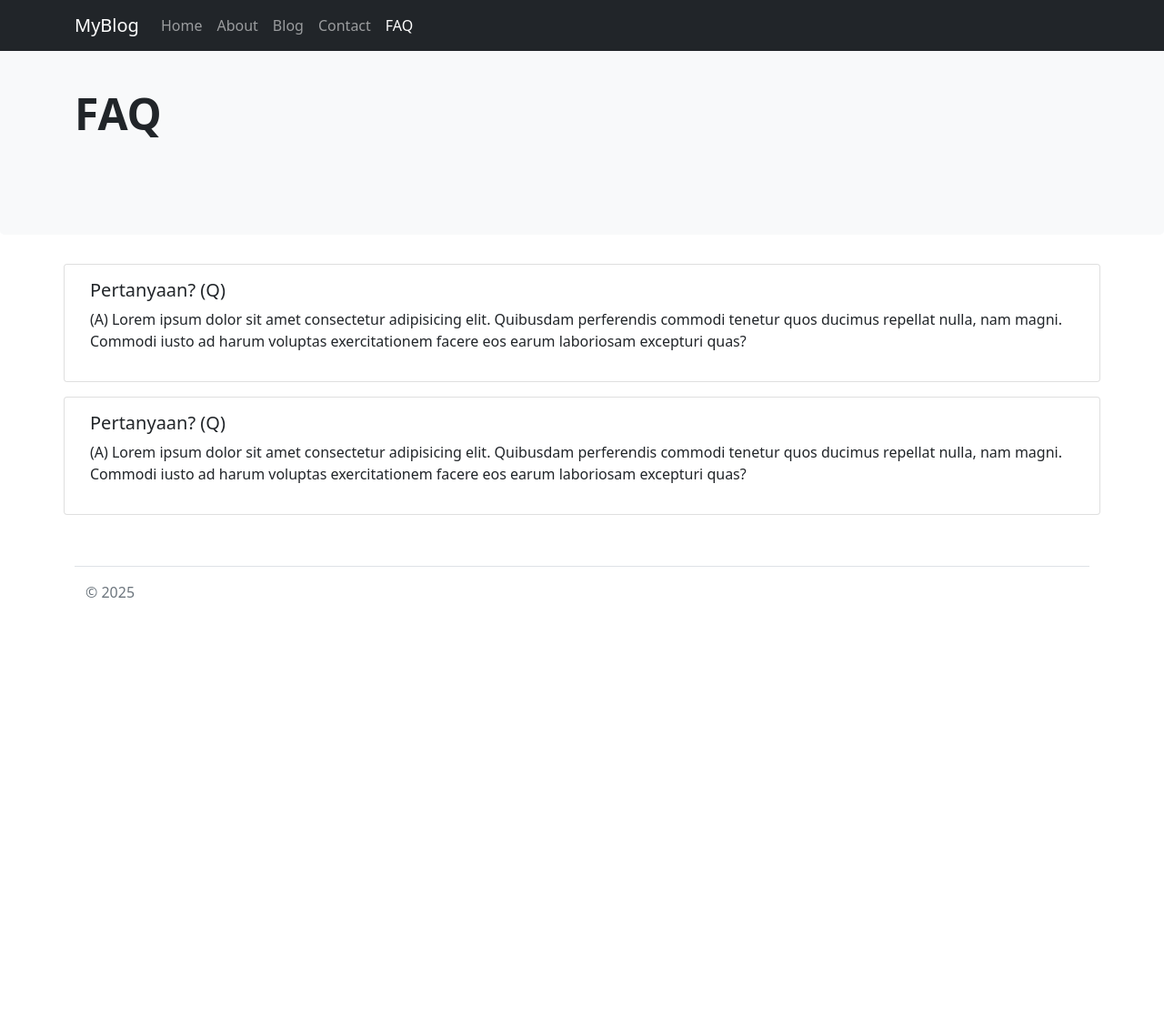
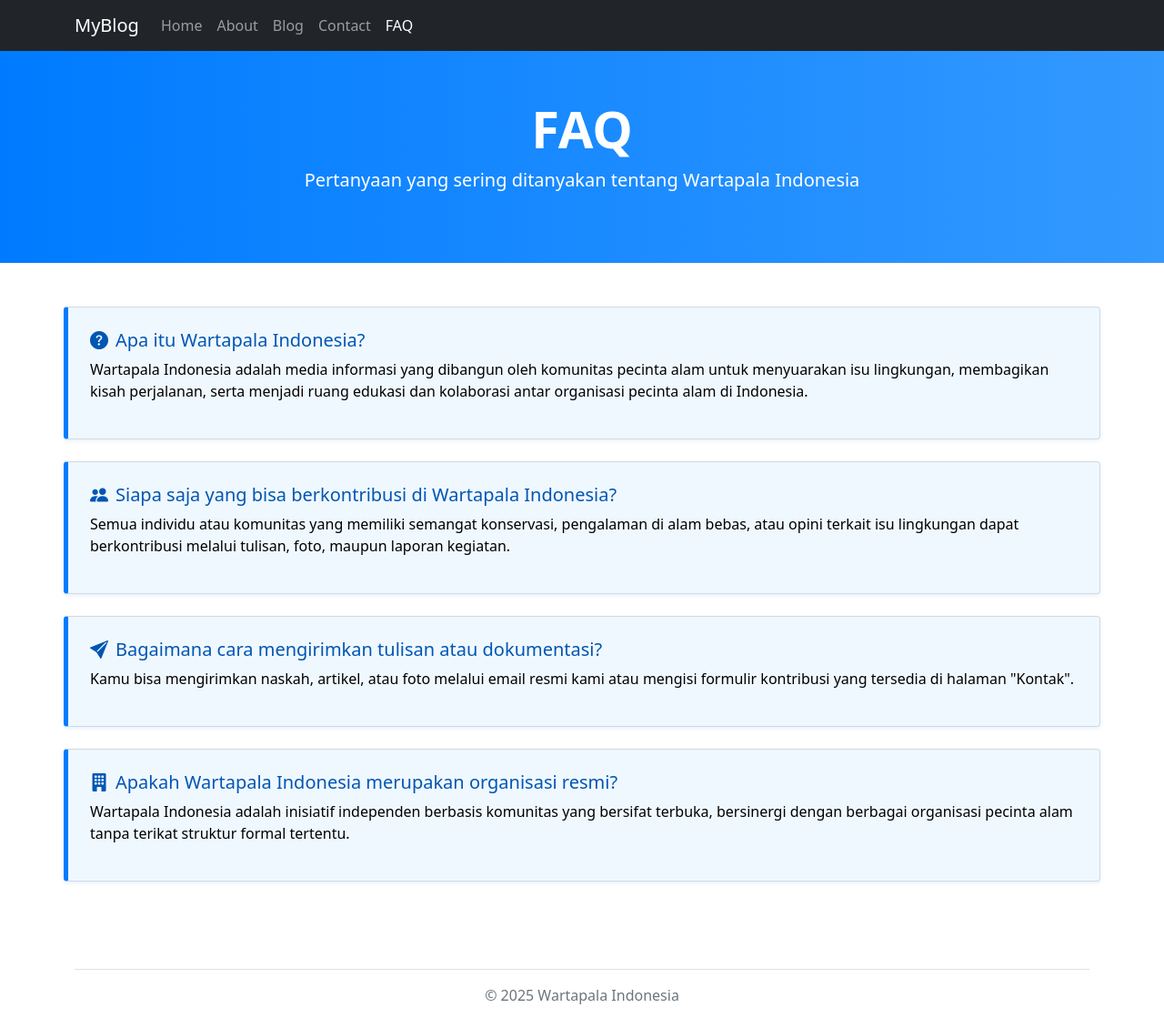
Before and after one commit to dzulfadzli10/Project4, a CodeIgniter 4 app: the page made by app/Views/faqs.php in a window 1280 px wide. Shown: the whole page at 91% size. Before the commit the page ends 657 px from the top, so only its background shows below. Run offline with PHP 8.4 and a stand-in for CodeIgniter, Linux system fonts and the light colour scheme; the template is opened without the code that fills it, so the values that code supplies are empty; some libraries are stand-ins or nearby versions.

Commit message:
Update FAQ

```diff
--- a/app/Views/faqs.php
+++ b/app/Views/faqs.php
@@ -1,82 +1,109 @@
-
 <!DOCTYPE html>
 <html lang="en">
 
 <head>
-	<meta charset="UTF-8">
-	<meta name="viewport" content="width=device-width, initial-scale=1.0">
+	<meta charset="UTF-8" />
+	<meta name="viewport" content="width=device-width, initial-scale=1.0" />
 	<title>MyBlog</title>
 
 	<!-- Bootstrap CSS -->
 	<link rel="stylesheet" href="<?= base_url('css/bootstrap.min.css') ?>" />
+	<!-- Bootstrap Icons (optional) -->
+	<link rel="stylesheet" href="https://cdn.jsdelivr.net/npm/bootstrap-icons@1.10.5/font/bootstrap-icons.css" />
+
+	<style>
+		body {
+			color: #000;
+		}
+
+		.bg-blue-light {
+			background: linear-gradient(135deg, #e0f0ff, #f8fbff);
+		}
+
+		.card-blue {
+			background-color: #f0f8ff;
+			border-left: 5px solid #007bff;
+			box-shadow: 0 2px 4px rgba(0, 123, 255, 0.1);
+		}
+
+		.card-blue h5 {
+			color: #0056b3;
+		}
+
+		.header-section {
+			background: linear-gradient(to right, #007bff, #3399ff);
+			color: white;
+			padding: 60px 0;
+		}
+	</style>
 </head>
 
 <body>
 
+	<!-- NAVBAR -->
 	<nav class="navbar navbar-expand-md navbar-dark fixed-top bg-dark">
 		<div class="container">
 			<a class="navbar-brand" href="<?= base_url() ?>">MyBlog</a>
-			<button class="navbar-toggler" type="button" data-bs-toggle="collapse" data-bs-target="#navbarNav" aria-controls="navbarNav" aria-expanded="false" aria-label="Toggle navigation">
+			<button class="navbar-toggler" type="button" data-bs-toggle="collapse" data-bs-target="#navbarNav">
 				<span class="navbar-toggler-icon"></span>
 			</button>
 			<div class="collapse navbar-collapse" id="navbarNav">
 				<ul class="navbar-nav">
-					<li class="nav-item">
-						<a class="nav-link" href="<?= base_url() ?>">Home</a>
-					</li>
-					<li class="nav-item">
-						<a class="nav-link" href="<?= base_url('about') ?>">About</a>
-					</li>
-					<li class="nav-item">
-						<a class="nav-link" href="<?= base_url('post') ?>">Blog</a>
-					</li>
-					<li class="nav-item">
-						<a class="nav-link" href="<?= base_url('contact') ?>">Contact</a>
-					</li>
-					<li class="nav-item">
-						<a class="nav-link active" aria-current="page" href="<?= base_url('faqs') ?>">FAQ</a>
-					</li>
+					<li class="nav-item"><a class="nav-link" href="<?= base_url() ?>">Home</a></li>
+					<li class="nav-item"><a class="nav-link" href="<?= base_url('about') ?>">About</a></li>
+					<li class="nav-item"><a class="nav-link" href="<?= base_url('post') ?>">Blog</a></li>
+					<li class="nav-item"><a class="nav-link" href="<?= base_url('contact') ?>">Contact</a></li>
+					<li class="nav-item"><a class="nav-link active" aria-current="page" href="<?= base_url('faqs') ?>">FAQ</a></li>
 				</ul>
 			</div>
 		</div>
 	</nav>
 
-	<div class="p-5 mb-4 bg-light rounded-3">
-      <div class="container py-5">
-        <h1 class="display-5 fw-bold">FAQ</h1>
+	<!-- HEADER / TITLE -->
+	<section class="header-section text-center mt-5">
+		<div class="container">
+			<h1 class="display-4 fw-bold">FAQ</h1>
+			<p class="lead">Pertanyaan yang sering ditanyakan tentang Wartapala Indonesia</p>
+		</div>
+	</section>
 
-      </div>
-    </div>
+	<!-- CONTENT -->
+	<div class="container py-5">
+		<div class="row g-4">
 
-	<div class="container">
-		<div class="row">
-			<div class="col-md-12 my-2 card">
-				<div class="card-body">
-					<h5 class="h5">Pertanyaan? (Q)</h5>
-					<p>(A) Lorem ipsum dolor sit amet consectetur adipisicing elit. Quibusdam perferendis commodi tenetur quos ducimus repellat nulla, nam magni. Commodi iusto ad harum voluptas exercitationem facere eos earum laboriosam excepturi quas?</p>
-				</div>
+			<div class="col-md-12 card card-blue p-4">
+				<h5><i class="bi bi-question-circle-fill me-2"></i>Apa itu Wartapala Indonesia?</h5>
+				<p>Wartapala Indonesia adalah media informasi yang dibangun oleh komunitas pecinta alam untuk menyuarakan isu lingkungan, membagikan kisah perjalanan, serta menjadi ruang edukasi dan kolaborasi antar organisasi pecinta alam di Indonesia.</p>
 			</div>
-			<div class="col-md-12 my-2 card">
-				<div class="card-body">
-					<h5 class="h5">Pertanyaan? (Q)</h5>
-					<p>(A) Lorem ipsum dolor sit amet consectetur adipisicing elit. Quibusdam perferendis commodi tenetur quos ducimus repellat nulla, nam magni. Commodi iusto ad harum voluptas exercitationem facere eos earum laboriosam excepturi quas?</p>
-				</div>
+
+			<div class="col-md-12 card card-blue p-4">
+				<h5><i class="bi bi-people-fill me-2"></i>Siapa saja yang bisa berkontribusi di Wartapala Indonesia?</h5>
+				<p>Semua individu atau komunitas yang memiliki semangat konservasi, pengalaman di alam bebas, atau opini terkait isu lingkungan dapat berkontribusi melalui tulisan, foto, maupun laporan kegiatan.</p>
+			</div>
+
+			<div class="col-md-12 card card-blue p-4">
+				<h5><i class="bi bi-send-fill me-2"></i>Bagaimana cara mengirimkan tulisan atau dokumentasi?</h5>
+				<p>Kamu bisa mengirimkan naskah, artikel, atau foto melalui email resmi kami atau mengisi formulir kontribusi yang tersedia di halaman "Kontak".</p>
+			</div>
+
+			<div class="col-md-12 card card-blue p-4">
+				<h5><i class="bi bi-building-fill me-2"></i>Apakah Wartapala Indonesia merupakan organisasi resmi?</h5>
+				<p>Wartapala Indonesia adalah inisiatif independen berbasis komunitas yang bersifat terbuka, bersinergi dengan berbagai organisasi pecinta alam tanpa terikat struktur formal tertentu.</p>
 			</div>
 
 		</div>
 	</div>
+
+	<!-- FOOTER -->
 	<div class="container py-4">
-		<footer class="pt-3 mt-4 text-muted border-top">
-			<div class="container">
-				&copy; <?= Date('Y') ?>
-			</div>
+		<footer class="pt-3 mt-4 text-muted border-top text-center">
+			&copy; <?= date('Y') ?> Wartapala Indonesia
 		</footer>
 	</div>
 
-	<!-- Jquery dan Bootsrap JS -->
+	<!-- JS -->
 	<script src="<?= base_url('js/jquery.min.js') ?>"></script>
 	<script src="<?= base_url('js/bootstrap.min.js') ?>"></script>
-
 </body>
 
 </html>
```
Also changed, not shown: app/Views/contact.php (+67 -39 lines).
